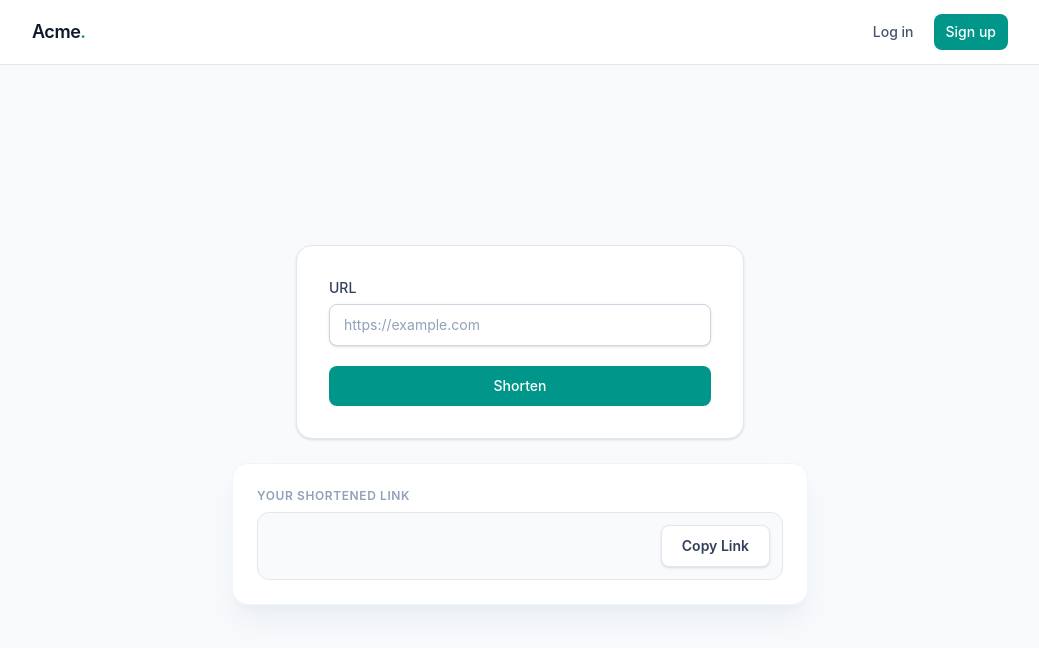
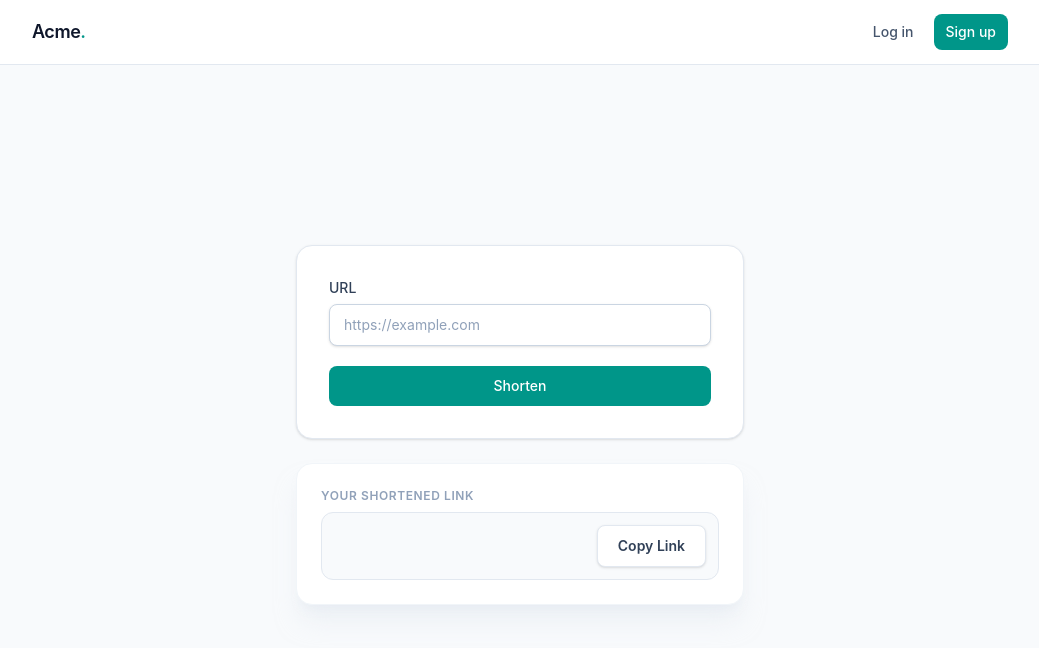
Before and after one commit to tim8912097887-sys/Url_Shortener, a React (Vite) app in the folder client/: page / in a window 1280 px wide. Shown: the top 648 px of the page, without its empty margins (120-1159 px from the left). Built offline with nearby package versions, Linux system fonts and the light colour scheme; no server answers.

Commit message:
fix(client): change url display container to be same wide as shorten container

```diff
--- a/client/src/components/url/ShortUrlResult.tsx
+++ b/client/src/components/url/ShortUrlResult.tsx
@@ -18,7 +18,7 @@ const ShortUrlResult = ({ shortUrl }: ShortUrlResultProps) => {
   };
 
   return (
-    <div className="bg-white border border-slate-100 shadow-xl shadow-slate-200/50 rounded-2xl p-6 w-full mt-6 animate-fade-in">
+    <div className="bg-white border border-slate-100 shadow-xl shadow-slate-200/50 rounded-2xl p-6 w-full mt-6 animate-fade-in max-w-md">
       <p className="text-xs font-semibold text-slate-400 uppercase tracking-wider mb-2">
         Your Shortened Link
       </p>
```
